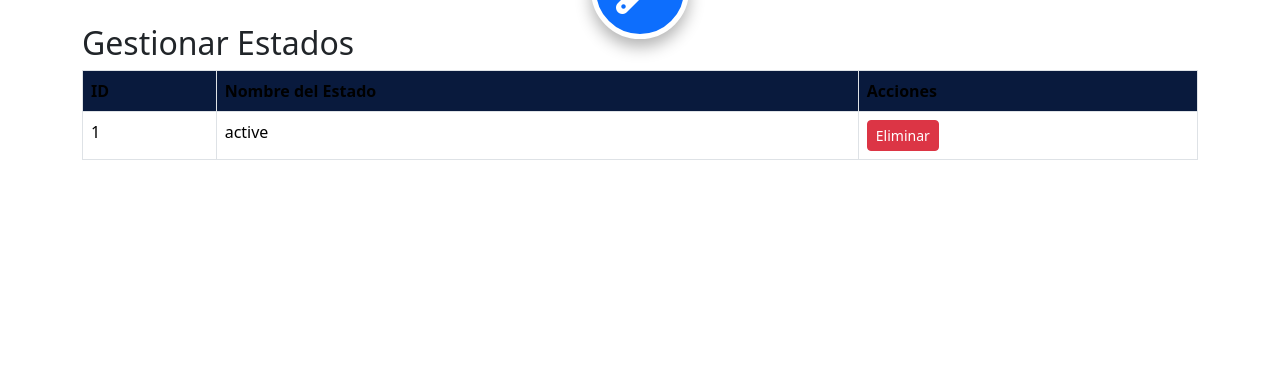
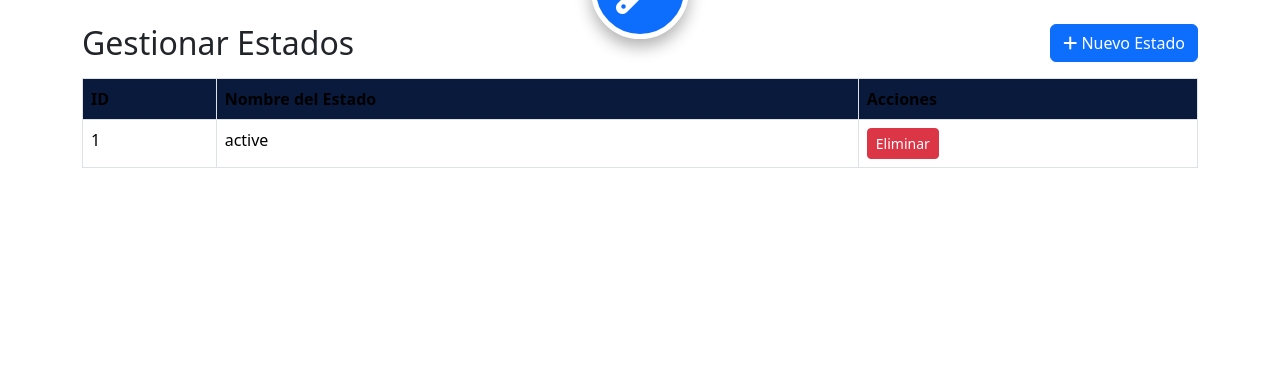
Before and after one commit to CristoRee/ProyectoMACS, a PHP site: template views/estado/gestionar_estados.php in a window 1280 px wide. Shown: the part 82-449 px from the top of the page. Run offline with PHP 8.4, Linux system fonts and the light colour scheme; the visitor is signed in with stand-in values (Sample User, id 1); the template is opened without the code that fills it: most values are stand-ins (such as "Sample title", 1, 10 or a date in 2020).

Commit message:
Actualizacion del crud de estados (gestionar estados)

```diff
--- a/controllers/EstadoController.php
+++ b/controllers/EstadoController.php
@@ -10,7 +10,6 @@ class EstadoController {
         $this->modeloEstado = new Estado();
     }
 
-    // Muestra el formulario para crear un nuevo estado (solo admin)
     public function crearEstadoForm() {
         if (!isset($_SESSION['rol']) || $_SESSION['rol'] != 1) {
             header('Location: index.php?accion=inicio');
@@ -21,7 +20,6 @@ class EstadoController {
         include 'views/includes/footer.php';
     }
 
-    // Procesa el guardado del nuevo estado
     public function guardarEstado() {
         if (!isset($_SESSION['rol']) || $_SESSION['rol'] != 1) {
             header('Location: index.php?accion=inicio');
@@ -72,7 +70,6 @@ class EstadoController {
         }
     }
 
-    // Método para actualizar el estado (usado en index.php)
     public function actualizarEstado() {
         if ($_SERVER['REQUEST_METHOD'] === 'POST') {
             $id_estado = $_POST['id_estado'] ?? null;
@@ -90,7 +87,6 @@ class EstadoController {
         }
     }
 
-    // Eliminar estado solo para admin
     public function eliminarEstado() {
         if (!isset($_SESSION['rol']) || $_SESSION['rol'] != 1) {
             header('Location: index.php?accion=inicio');
@@ -109,7 +105,6 @@ class EstadoController {
         }
     }
 
-    // Muestra la vista de gestión de estados solo para admin
     public function mostrarGestionEstados() {
         if (!isset($_SESSION['rol']) || $_SESSION['rol'] != 1) {
             header('Location: index.php?accion=inicio');
--- a/views/estado/crear_estado.php
+++ b/views/estado/crear_estado.php
@@ -1,5 +1,5 @@
 <?php
-// views/estado/crear_estado.php
+
 if (!isset($_SESSION['rol']) || $_SESSION['rol'] != 1) {
     header('Location: index.php?accion=inicio');
     exit();
--- a/views/estado/gestionar_estados.php
+++ b/views/estado/gestionar_estados.php
@@ -5,7 +5,12 @@ if (!isset($_SESSION['rol']) || $_SESSION['rol'] != 1) {
 }
 ?>
 <div class="container mt-4">
-    <h2>Gestionar Estados</h2>
+    <div class="d-flex justify-content-between align-items-center mb-3">
+        <h2 class="mb-0">Gestionar Estados</h2>
+        <a href="index.php?accion=crearEstado" class="btn btn-primary">
+            <i class="fas fa-plus"></i> Nuevo Estado
+        </a>
+    </div>
     <table class="table table-bordered">
         <thead>
             <tr>
--- a/views/includes/header.php
+++ b/views/includes/header.php
@@ -39,7 +39,7 @@
                             <?php if (isset($_SESSION['rol']) && $_SESSION['rol'] == 1):?>
                                 <li><a class="dropdown-item" href="index.php?accion=listarUsuarios"><i class="fas fa-users-cog me-2"></i>Gestionar Usuarios</a></li>
                                 <li><a class="dropdown-item" href="index.php?accion=gestionarTickets"><i class="fas fa-tasks me-2"></i>Gestionar Tickets</a></li>
-                                <li><a class="dropdown-item" href="index.php?accion=crearEstado"><i class="fas fa-plus me-2"></i>Agregar Estado</a></li>
+                                 <!-- Solo un botón de Gestionar Estados, el duplicado ha sido eliminado -->
                                 <li><a class="dropdown-item" href="index.php?accion=gestionarEstados"><i class="fas fa-list me-2"></i>Gestionar Estados</a></li>
                             <?php endif; ?>
                             <?php if (isset($_SESSION['rol']) && $_SESSION['rol'] == 2):?>
```
